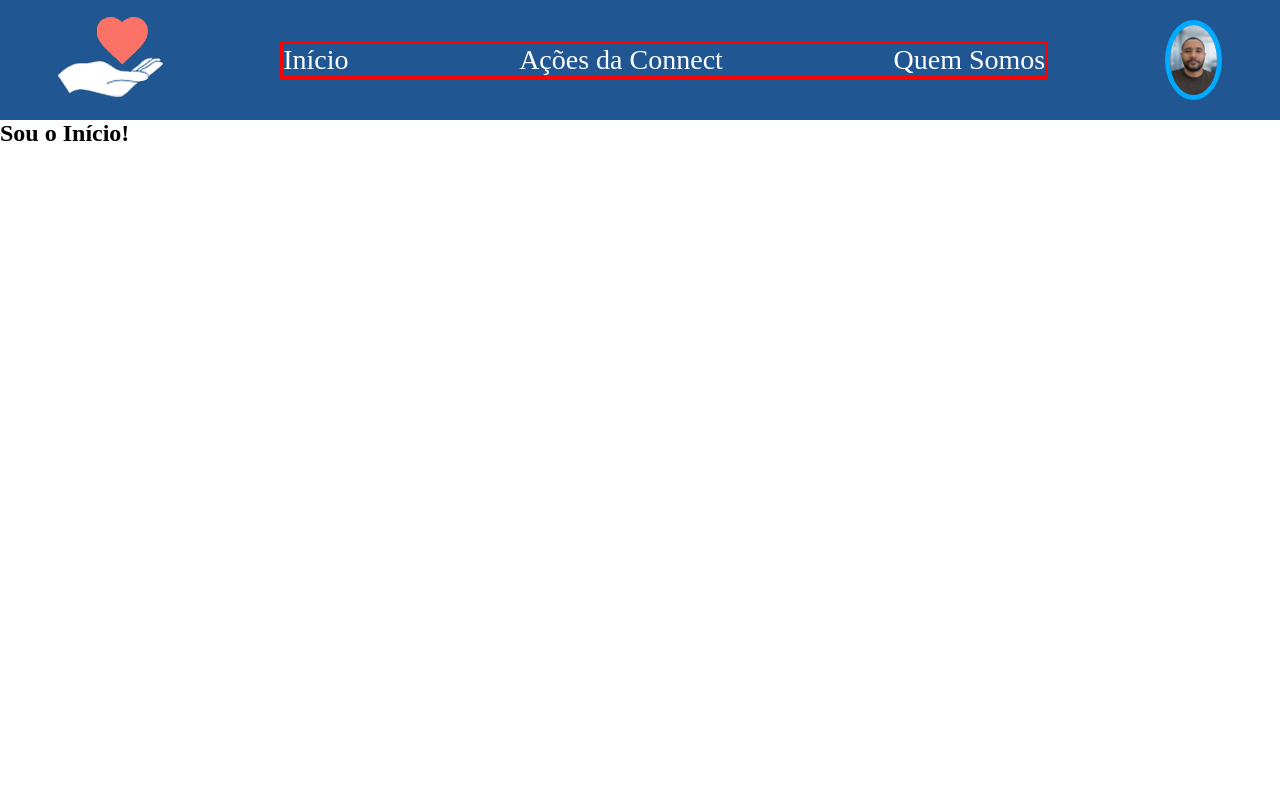
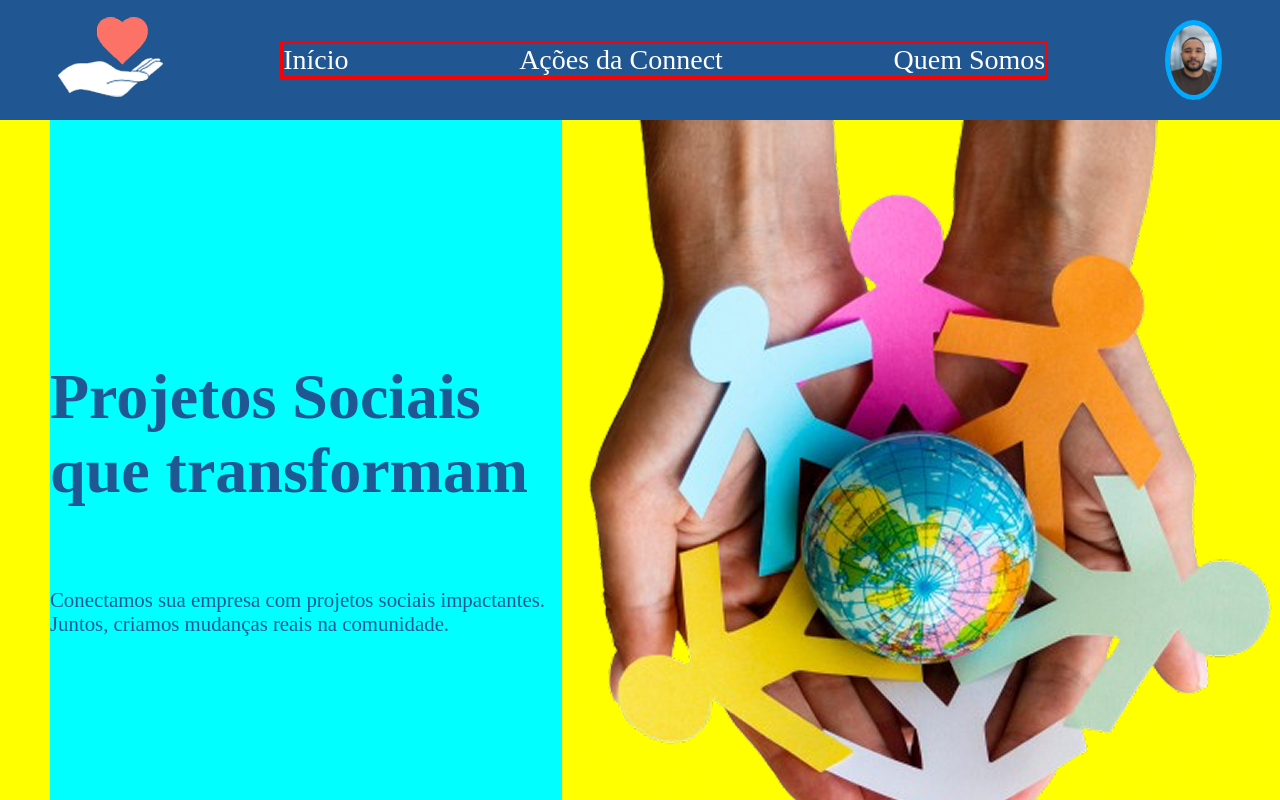
Before and after one commit to rafaian/A-oConnectProject, a React (Vite) app: page / in a window 1280 px wide. Shown: the top 800 px of the page. Built offline with nearby package versions, Linux system fonts and the light colour scheme; a web font is replaced by a local one.

Commit message:
Atualizando e reestilização do 'inicio.jsx' e 'inicio.scss'

```diff
--- a/src/App.jsx
+++ b/src/App.jsx
@@ -1,11 +1,13 @@
 import NavBar from "./components.jsx/NavBar/NavBar"
 import './global.scss'
+import Inicial from "./components.jsx/Inicio/Inicio"
 
 export default function App(){
 
   return(
     <>
       <NavBar/>
+      <Inicial/>
     </>
   )
 }
--- a/src/components.jsx/Inicio/Inicio.jsx
+++ b/src/components.jsx/Inicio/Inicio.jsx
@@ -1,9 +1,16 @@
+import imgInicial from "../../assets/imagemInicial.png"
+import styles from "./Inicio.module.scss"
+
+
 export default function Inicio(){
     return(
-
-        <>
-            <h2>Sou o Início!</h2>
-        </>
+        <section className={styles.imgmao}>
+            <div className={styles.objInicial}>
+                <h1>Projetos Sociais que transformam</h1>
+                <p>Conectamos sua empresa com projetos sociais impactantes. Juntos, criamos mudanças reais na comunidade.</p>
+            </div>
+            <img src={imgInicial} alt="" />
+        </section>
     )
 
 }
--- a/src/components.jsx/Inicio/Inicio.module.scss
+++ b/src/components.jsx/Inicio/Inicio.module.scss
@@ -0,0 +1,33 @@
+section{
+    display: flex;
+    justify-content: space-between;
+
+}
+
+        .imgmao {
+            background-color: yellow;
+
+        }
+
+        .objInicial {
+            display: flex;
+            flex-direction: column;
+            background-color: aqua;
+            text-align: center;
+            padding-top: 30vh;
+            color: #205691;
+            text-align: left;
+            margin-left: 50px;
+            width:40vw;
+
+            h1 {
+                font-size: 4rem;
+                padding-bottom: 10vh;
+
+            }
+
+            p {
+                font-size: 1.3rem;
+            }
+
+        }
--- a/src/components.jsx/NavBar/NavBar.jsx
+++ b/src/components.jsx/NavBar/NavBar.jsx
@@ -2,7 +2,7 @@ import { BrowserRouter, Route, Routes, Link } from "react-router-dom"
 import Inicio from "../Inicio/Inicio"
 import AcoesDaConnect from "../AcoesDaConnect/AcoesDaConnect"
 import QuemSomos from "../QuemSomos/QuemSomos"
-import Perfil from "../Perfil/Perfil"
+// import Perfil from "../Perfil/Perfil"
 import styles from './NavBar.module.scss'
 
 import Logo from '../../assets/logo.png'
```
